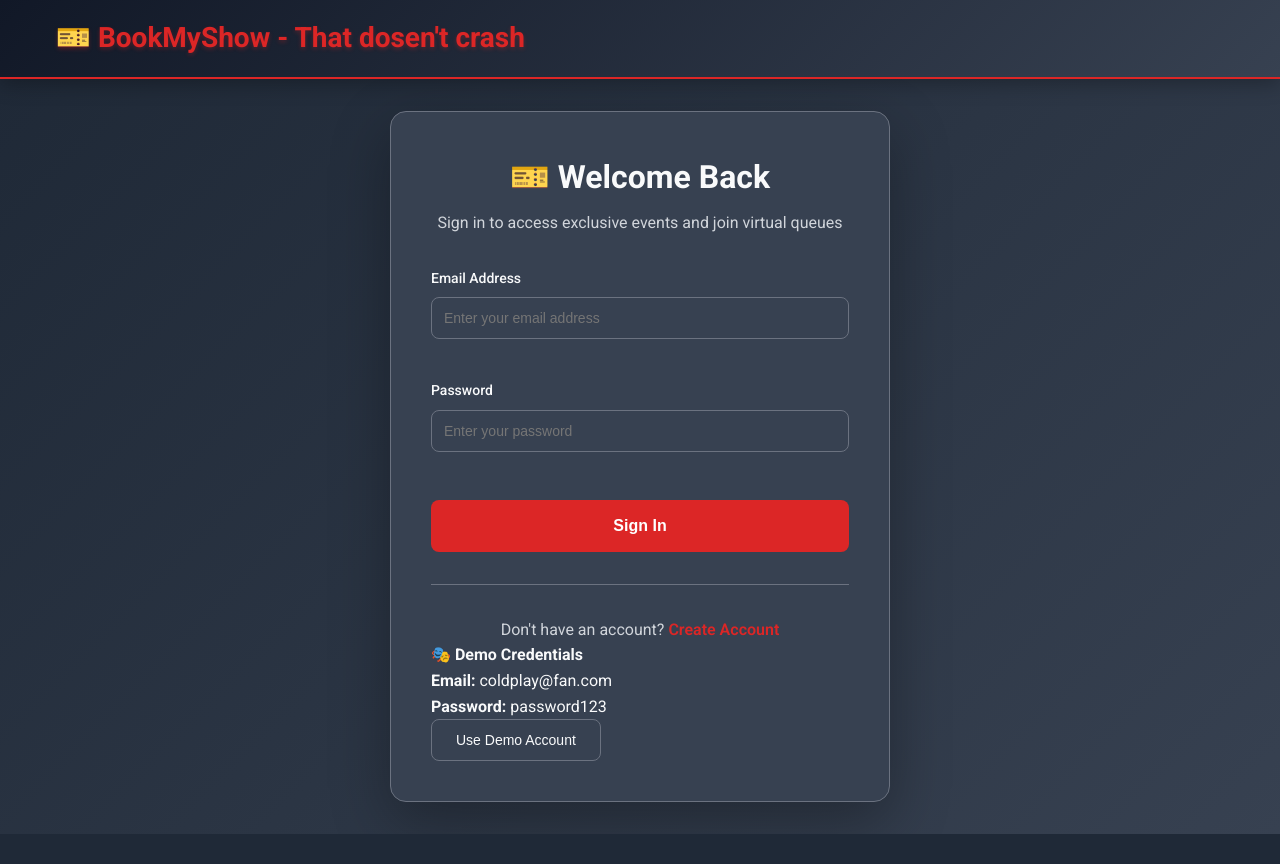
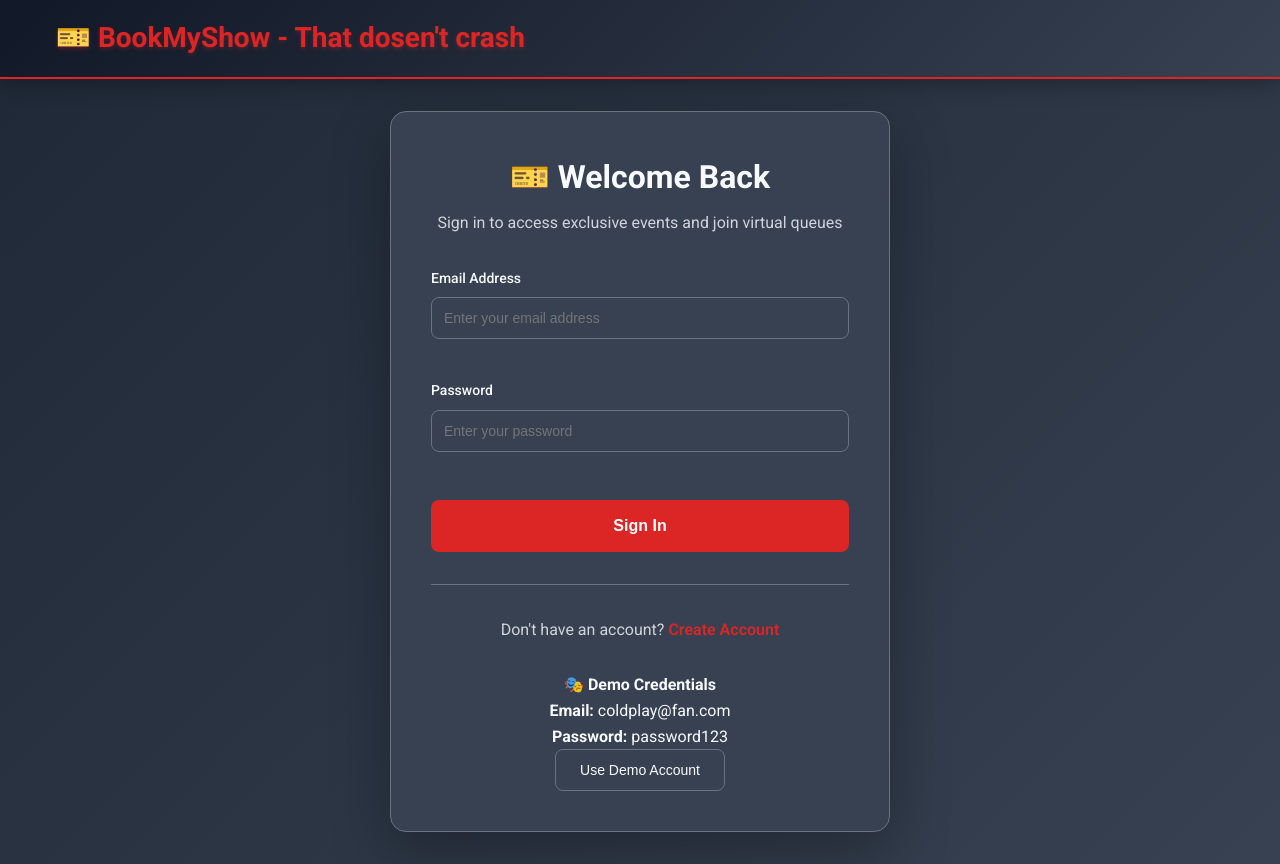
Before and after one commit to ParagE404/BookMyShowThatDoesntCrash, a React (Create React App) app in the folder frontend/: page /login in a window 1280 px wide. Before the commit the page ends 834 px from the top, so only its background shows below. Built offline with nearby package versions, Linux system fonts and the light colour scheme; no server answers.

Commit message:
Updated api calls frontend.

```diff
--- a/frontend/src/components/Auth.css
+++ b/frontend/src/components/Auth.css
@@ -142,6 +142,11 @@
     border-top: 1px solid var(--bms-border);
   }
 
+  .auth-demo {
+    text-align: center;
+    margin-top: 30px;
+  }
+
   .auth-footer p {
     color: var(--bms-text-secondary);
   }
```
Also changed, not shown: 2 other files (tests, documents, lock files or other folders).
